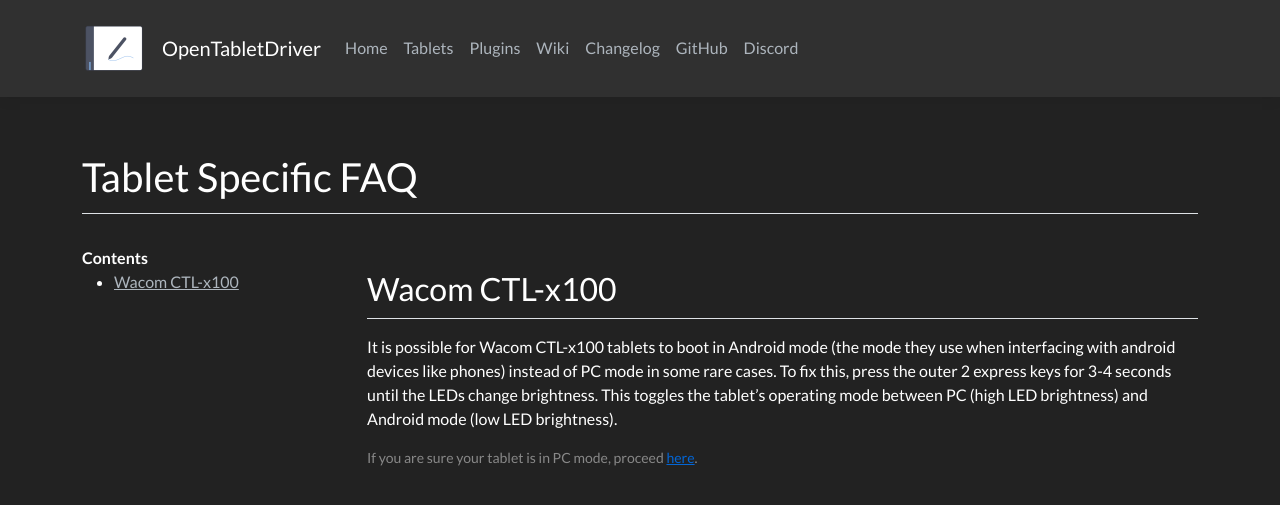
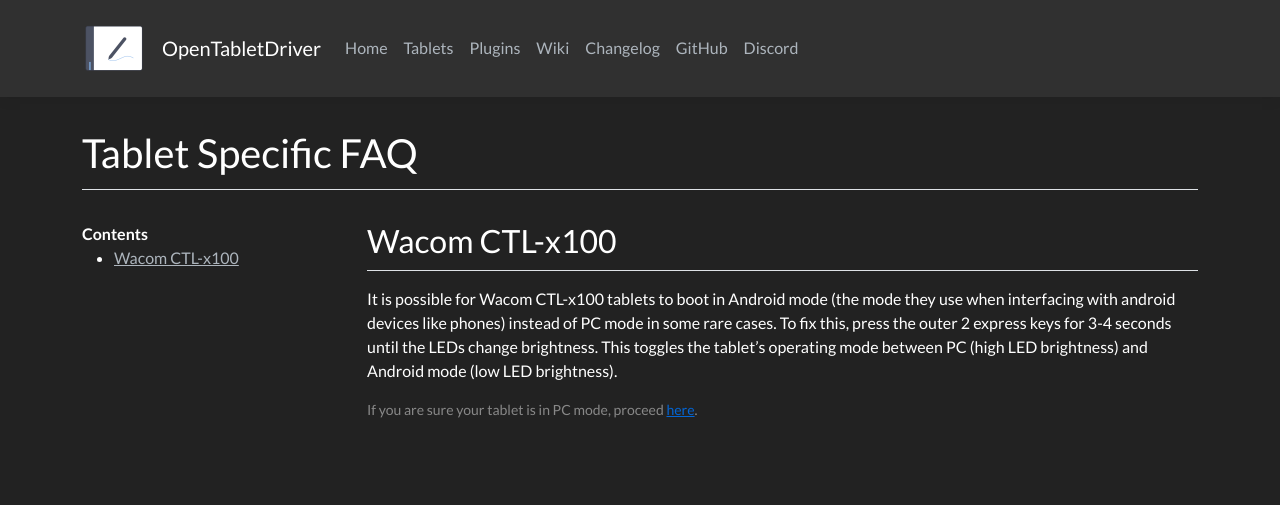
Before and after one commit to OpenTabletDriver/opentabletdriver.github.io, a Jekyll site: the page built from _wiki/FAQ/TabletSpecific.md, in a window 1280 px wide. Shown: the top 505 px of the page. Built offline with Jekyll 4.4.1, drawn with Linux system fonts in a browser that asks for light colours; nearby versions of some CDN libraries.

Commit message:
Use SASS and fix margin-top

```diff
--- a/_config.yml
+++ b/_config.yml
@@ -60,6 +60,9 @@ collections:
     output: true
     permalink: /Wiki/:path # this allows us to use infinitely deep subdirs
 
+sass:
+  sass_dir: _sass
+
 # Exclude from processing.
 # The following items will not be processed, by default.
 # Any item listed under the `exclude:` key here will be automatically added to
--- a/_includes/styles.html
+++ b/_includes/styles.html
@@ -1,4 +1,4 @@
 <link href="https://cdn.jsdelivr.net/npm/bootswatch@5.3.2/dist/darkly/bootstrap.min.css" rel="stylesheet" crossorigin="anonymous">
 <link rel="stylesheet" href="{% link assets/rougehl.css %}">
-<link rel="stylesheet" href="{% link assets/site.css %}">
+<link rel="stylesheet" href="{{ '/assets/site.css' | relative_url }}">
 <link rel="stylesheet" href="{% link assets/fix-fouc.css %}">
--- /dev/null
+++ b/_sass/_markdown-mixins.scss
@@ -0,0 +1,10 @@
+@mixin markdown-header {
+  margin-top: 24px;
+  margin-bottom: 16px;
+  padding-bottom: .3em;
+  border-bottom: 1px solid var(--bs-border-color);
+
+  &:first-child {
+    margin-top: 0;
+  }
+}
--- a/assets/site.css
+++ b/assets/site.scss
@@ -1,3 +1,10 @@
+---
+# this ensures Jekyll reads the file to be transformed into CSS later
+# only Main files contain this front matter, not partials.
+---
+
+@import "markdown-mixins";
+
 a.navbar-brand {
   white-space: normal;
   text-align: center;
@@ -93,16 +100,10 @@ div.highlighter-rouge pre.highlight {
 }
 
 #page-title {
-  margin-top: 24px;
-  margin-bottom: 16px;
-  padding-bottom: .3em;
-  border-bottom: 1px solid var(--bs-border-color);
+  @include markdown-header;
 }
 
 .markdown-content > h2,
 .markdown-content > h3 {
-  margin-top: 24px;
-  margin-bottom: 16px;
-  padding-bottom: .3em;
-  border-bottom: 1px solid var(--bs-border-color);
+  @include markdown-header;
 }
```
